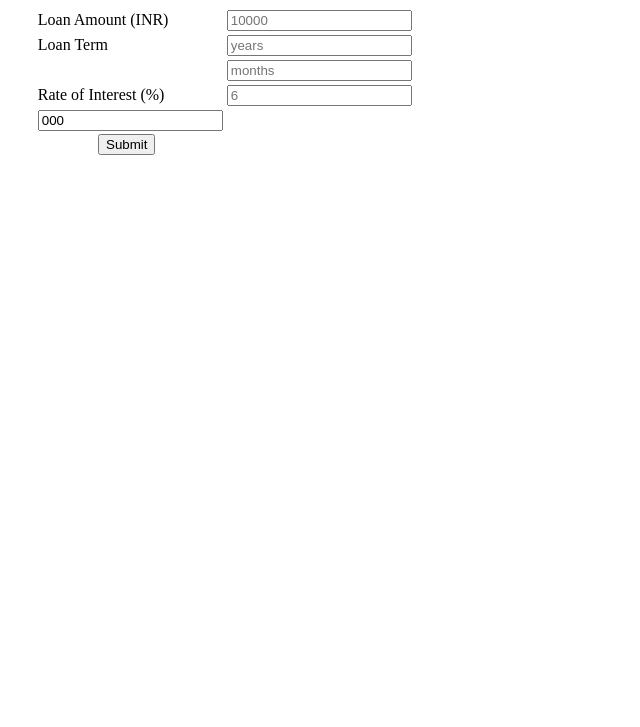
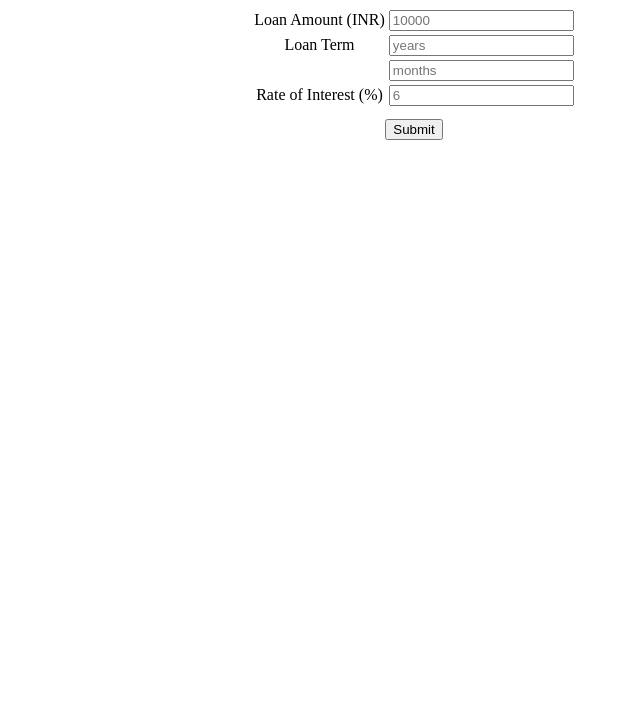
Before and after one commit to ItsPrateekBansal/finance-tools, a plain HTML site: page index.html in a window 1280 px wide. Shown: the part 73-800 px from the top of the page, without its empty margins (226-866 px from the left). Drawn offline with Linux system fonts and the light colour scheme.

Commit message:
Null check,Centered,on enter submit,seprate space for result

```diff
--- a/index.html
+++ b/index.html
@@ -2,10 +2,14 @@
 <html>
 <head>
     <title>Interest Calculator</title>
+    <!-- Always keep css in head -->
+    <link rel="stylesheet" type="text/css" href="style.css">
 </head>
 <body>
-	<link rel="stylesheet" type="text/css" href="style.css">
-	<script type="text/javascript" language="javascript" src="script.js"></script>
+    <div class="align-center">
+    <!-- Form Daaloge toh submit enter key se hojega  , return false agr nhi krega ya on submit hta dega toh page refresh hojega submit hone k baad jo ki hua toh value show ni hogi ..-->
+    <form onsubmit="return false">
+        <!-- Tera Code ! -->
         <div class="headings">
             <h1>Loan Installment Calculator</h1>
         </div>
@@ -36,15 +40,15 @@
                     <input type="number" id="interest_rate" placeholder="6">
                 </td>
             </tr>
-		<tr>
-			<td>
-				<input type="number" id="otp" value="000">
-			</td>
-		</tr>
+        </table>
+        <!-- type submit rkh enter dbate hi submit hojega form -->
+        <input type="submit" name="submit" onclick="calculate()" value="Submit" id="sub">
+    </form>
+        <!-- Input Box m Result achha ni lgta toh alg se likho yhaan p js result likhega-->
+        <h3 id="result"></h3>
 
-	</table>
-	<input type="button" name="submit" onclick="calculate()" value="Submit" id="sub">
-
-
+        <!-- Always Keep Js File at End of Body -->
+        <script type="text/javascript" language="javascript" src="script.js"></script>
+    </div>
 </body>
 </html>
--- a/script.js
+++ b/script.js
@@ -11,8 +11,10 @@ function calculate(){
 	var rate = parseFloat(rateOfInterest.value) / 12 / 100;
 
 	var x = principal * (rate) * Math.pow(1+rate,timePeriod);
-	emi_value = x / (Math.pow(1+rate,timePeriod)-1);
+	emi_value = x / (Math.pow(1+rate,timePeriod)-1) ? x / (Math.pow(1+rate,timePeriod)-1) : 0; //Ternary operator lga k null aane se bchaya h ..
 
 	console.log(emi_value);
-	document.getElementById('otp').value = emi_value;
+    // document.getElementById('otp').value = emi_value;
+    // value ko update mt kro .. p tag ko utha k uske and k text ko change kro
+    document.getElementById('result').innerText = emi_value;
 }
--- a/style.css
+++ b/style.css
@@ -5,10 +5,11 @@ h1{
     color: rebeccapurple;
     text-decoration-color: rosybrown;
 }
-table{
-    text-align: start;
-    margin-left: 20%;
+#inputdata {
+    margin-left: auto;
+    margin-right: auto;
+    margin-bottom: 10px;
 }
-#sub{
-    margin-left: 25%;
+.align-center {
+    text-align: center;
 }
```
Lines whose indentation alone changed are shown as unchanged.
